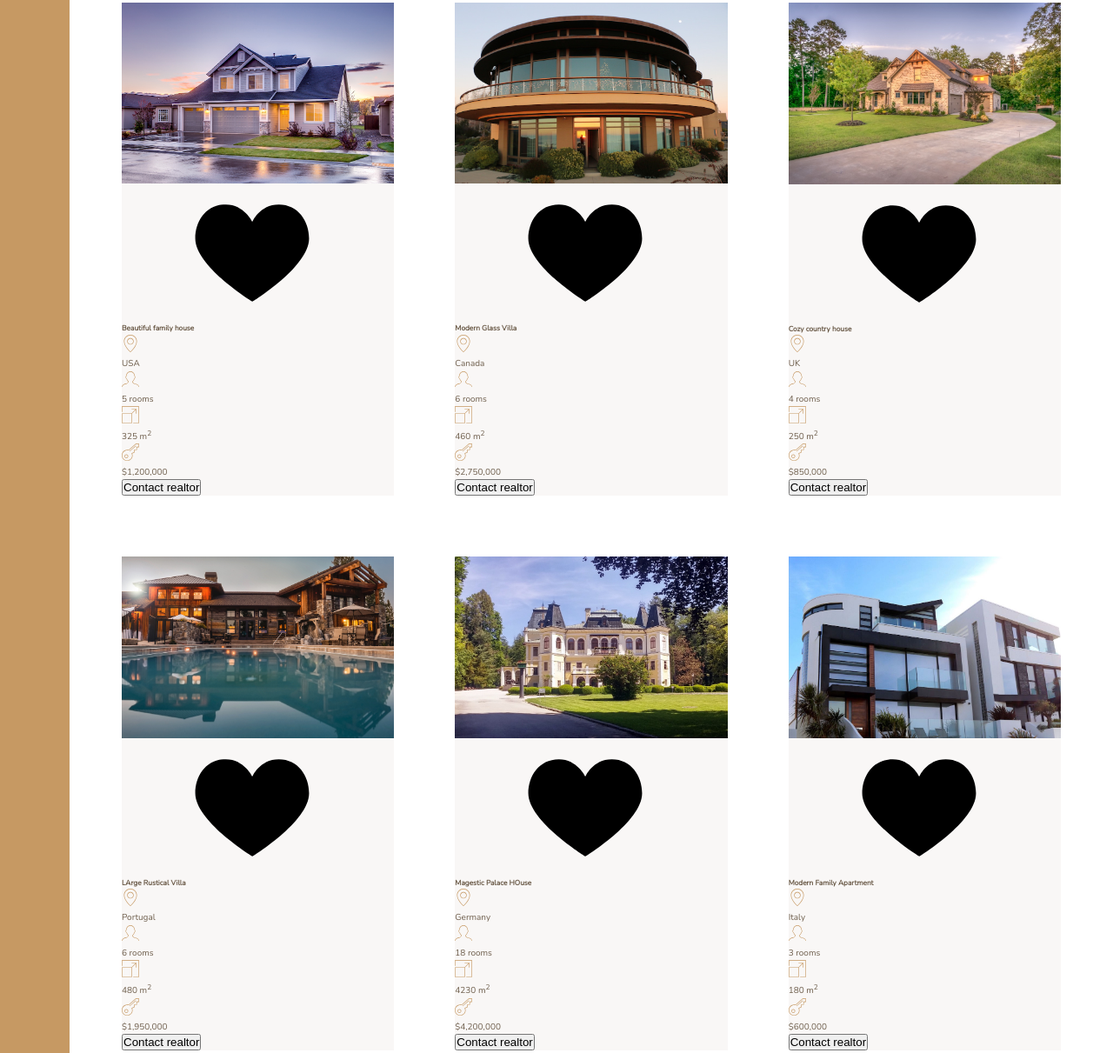
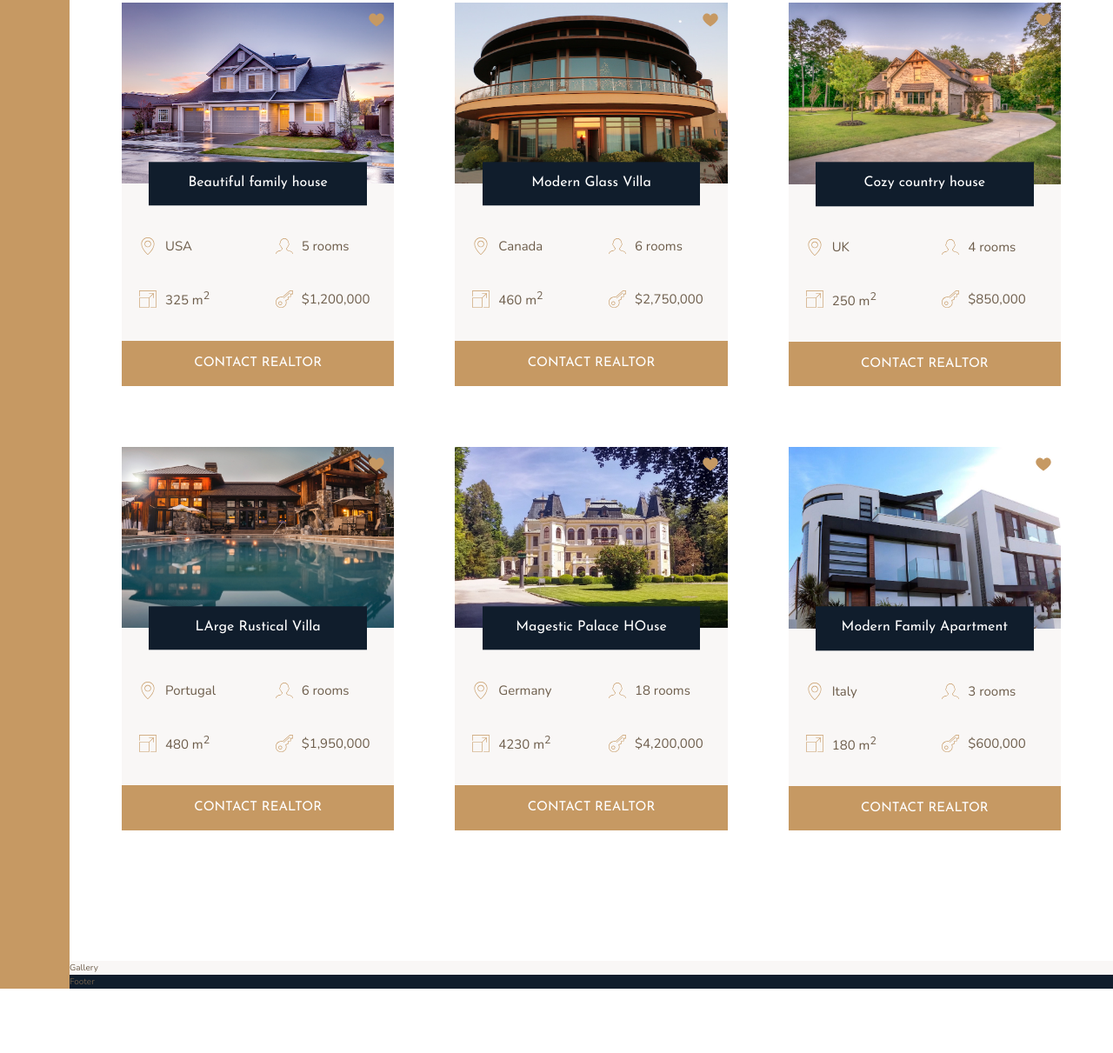
Before and after one commit to IkTom22/realestate, a website: page index.html in a window 1280 px wide. Shown: the part 1967-3178 px from the top of the page at 87% size. After the commit the page ends 3104 px from the top, so only its background shows below. Drawn offline with nearby package versions, Linux system fonts and the light colour scheme.

Commit message:
homes section finished

```diff
--- a/index.html
+++ b/index.html
@@ -85,6 +85,7 @@
         </p>
         <button class="btn">Find your own home</button>
     </div>
+
     <section class="homes">
 
         <div class="home">
@@ -117,7 +118,7 @@
                 </svg>
                 <p>$1,200,000</p>
             </div>
-            <button class="cta">Contact realtor</button>
+            <button class="btn home__btn">Contact realtor</button>
         </div>
 
         <div class="home">
@@ -150,7 +151,7 @@
                 </svg>
                 <p>$2,750,000</p>
             </div>
-            <button class="cta">Contact realtor</button>
+            <button class="btn home__btn">Contact realtor</button>
         </div>
 
         <div class="home">
@@ -183,7 +184,7 @@
                 </svg>
                 <p>$850,000</p>
             </div>
-            <button class="cta">Contact realtor</button>
+            <button class="btn home__btn">Contact realtor</button>
         </div>
 
         <div class="home">
@@ -216,7 +217,7 @@
                 </svg>
                 <p>$1,950,000</p>
             </div>
-            <button class="cta">Contact realtor</button>
+            <button class="btn home__btn">Contact realtor</button>
         </div>
 
         <div class="home">
@@ -249,7 +250,7 @@
                 </svg>
                 <p>$4,200,000</p>
             </div>
-            <button class="cta">Contact realtor</button>
+            <button class="btn home__btn">Contact realtor</button>
         </div>
 
         <div class="home">
@@ -282,7 +283,7 @@
                 </svg>
                 <p>$600,000</p>
             </div>
-            <button class="cta">Contact realtor</button>
+            <button class="btn home__btn">Contact realtor</button>
         </div>
 
     </section>
--- a/sass/_homes.scss
+++ b/sass/_homes.scss
@@ -9,29 +9,72 @@
 
 .home {
     background-color: $color-grey-light-1;
+    display:grid;
+
+    grid-template-columns: repeat(2, 1fr);
+    grid-row-gap: 3.5rem;
 
     &__img {
         width: 100%;
+        grid-row: 1/2;
+        grid-column: 1 /-1;
+        z-index: 1;
 
     }
     &__like {
-
+        grid-row: 1 / 2;
+        grid-column: 2 /3;
+        fill: $color-primary;
+        height: 2rem;
+        width: 2rem;
+        z-index: 20;
+        justify-self: end;
+        margin: 1rem;
     }
     &__name {
+        grid-row: 1 /2;
+        grid-column: 1 /-1;
+        z-index: 3;
+        justify-self: center;
+        align-self: end;
 
+        transform: translateY(50%);
+
+        width: 80%;
+        font-family: $font-display;
+        font-size: 1.6rem;
+        text-align: center;
+        padding: 1.25rem;
+        background-color: $color-secondary;
+        color: #fff;
+        font-weight: 400;
     }
+
     &__location,
+    &__rooms {
+        margin-top: 2.5rem;
+    }
+
+    &__location,
+    &__rooms,
     &__area,
-    &__rooms,
     &__price {
+        font-size: 1.5rem;
+        margin-left: 2rem;
+
+        display: flex;
+        align-items: center;
 
         svg {
             fill: $color-primary;
             height: 2rem;
             width: 2rem;
+            margin-right: 1rem;
         }
-        p {
 
-        }
+    }
+
+    &__btn {
+        grid-column: 1 /-1;
     }
 }
```
Also changed, not shown: css/style.css.
